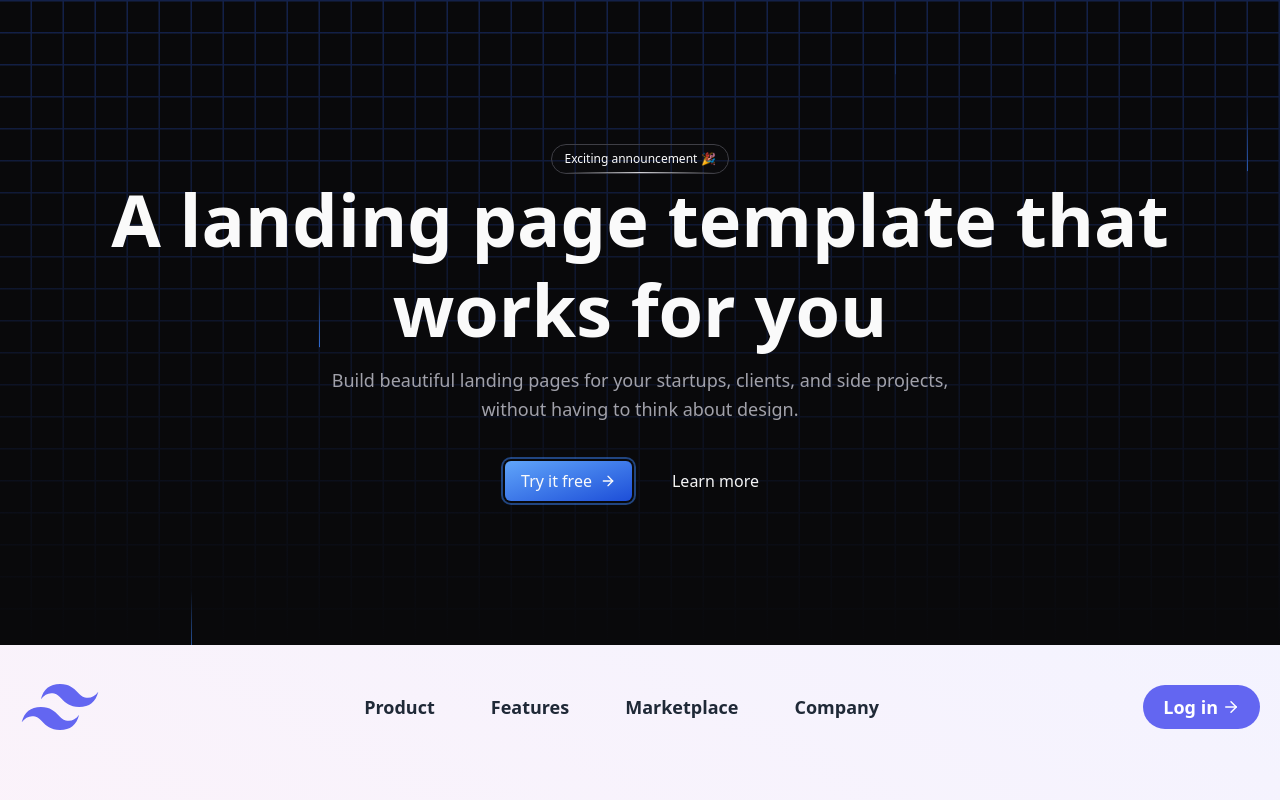
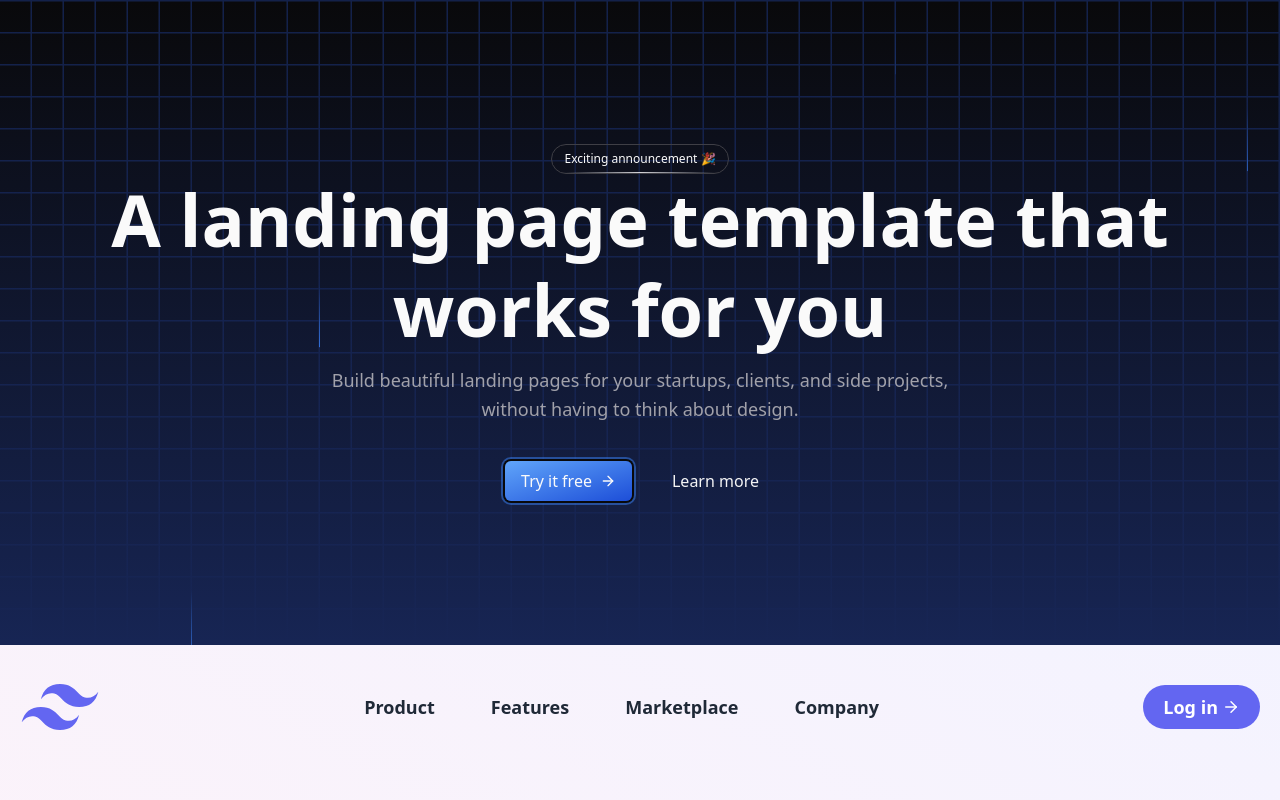
Before and after one commit to iamosharry/tailwind_hero_templates, a React (Vite) app: page / in a window 1280 px wide. Shown: the top 800 px of the page. Built offline with nearby package versions, Linux system fonts and the light colour scheme.

Commit message:
testing the background gradients

```diff
--- a/src/components/darkGridHero/DarkGridHero.tsx
+++ b/src/components/darkGridHero/DarkGridHero.tsx
@@ -93,7 +93,6 @@ const Content = () => {
           <a href="https://github.com/iamosharry/tailwind_hero_templates.git">
             Try it free
           </a>
-
           <FiArrowRight />
         </SplashButton>
         <GhostButton className="rounded-md px-4 py-2 text-zinc-100">
@@ -125,7 +124,7 @@ const GradientGrid = () => {
         }}
         className="absolute inset-0 z-0"
       />
-      <div className="absolute inset-0 z-10 bg-gradient-to-b from-zinc-950/0 to-zinc-950" />
+      <div className="absolute inset-0 z-10 bg-gradient-to-b from-zinc-950/0 to-blue-950" />
     </motion.div>
   );
 };
```
